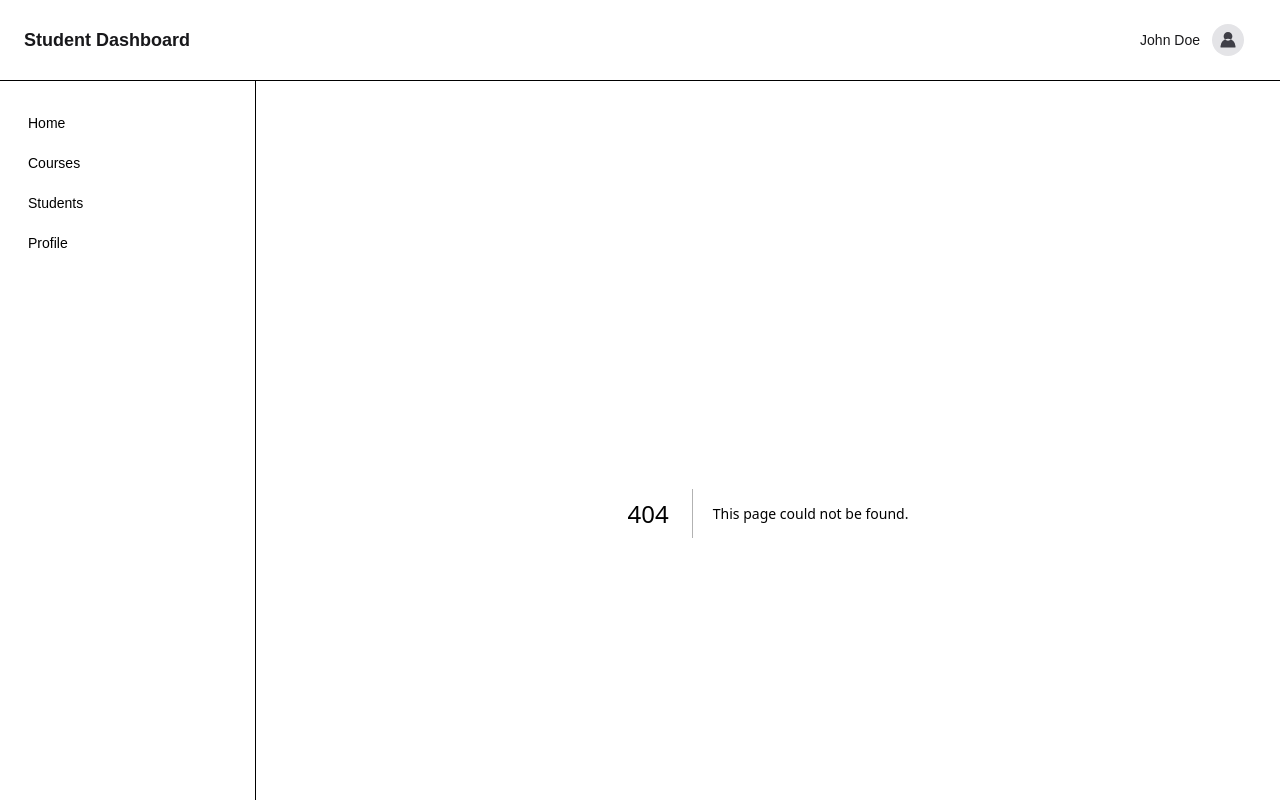
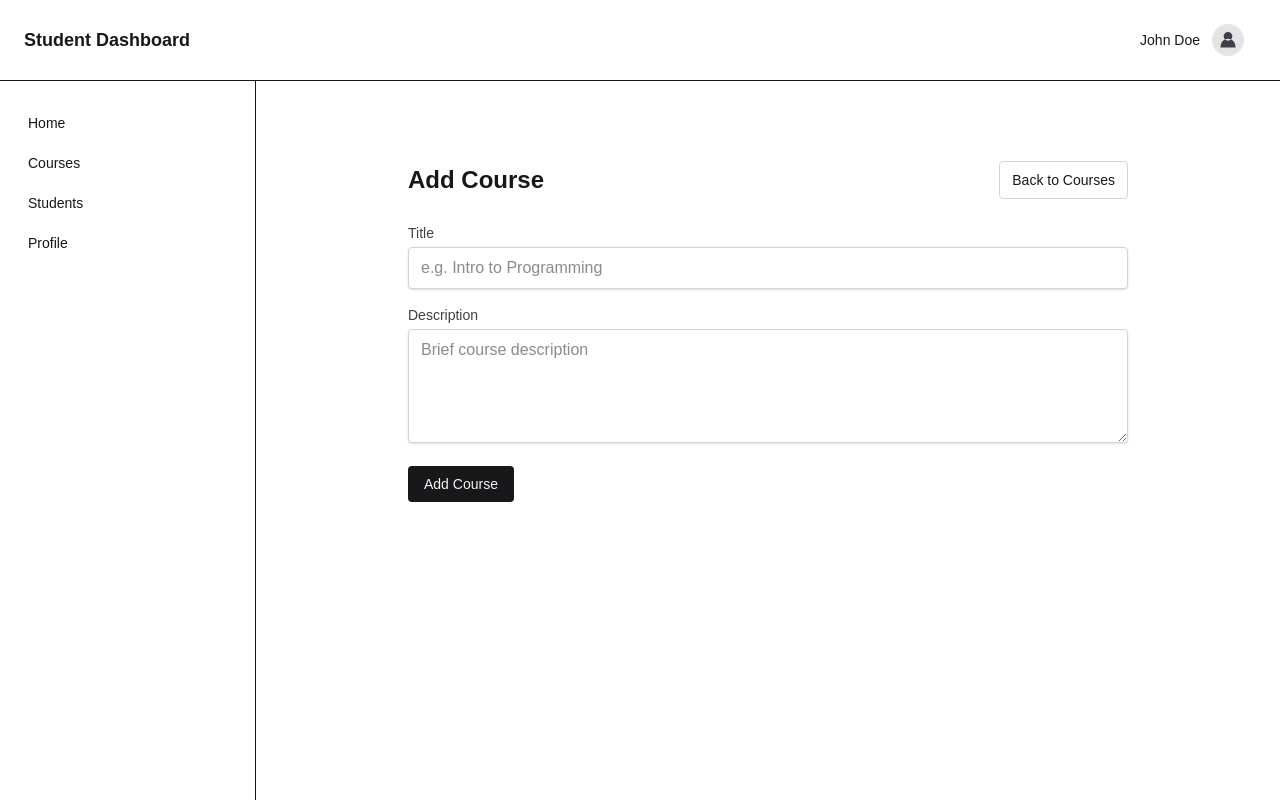
Before and after one commit to InushiKavindi/student-course-dashboard, a Next.js app: page /courses/new in a window 1280 px wide. Before the commit this address had no page. Shown: the top 800 px of the page. Built offline with nearby package versions, Linux system fonts and the light colour scheme.

Commit message:
Add “Add Course” and “Add Student” buttons

```diff
--- /dev/null
+++ b/app/courses/new/page.tsx
@@ -0,0 +1,48 @@
+"use client";
+
+import Link from "next/link";
+import { useState } from "react";
+
+export default function NewCoursePage() {
+  const [title, setTitle] = useState("");
+  const [desc, setDesc] = useState("");
+
+  function handleSubmit(e: React.FormEvent) {
+    e.preventDefault();
+    alert(`Course added: ${title || "(no title)"}`);
+  }
+
+  return (
+    <main className="mx-auto max-w-3xl px-4 py-12 sm:px-6">
+      <div className="mb-6 flex items-center justify-between">
+        <h1 className="text-2xl font-semibold text-zinc-900 dark:text-zinc-50">Add Course</h1>
+        <Link href="/courses" className="rounded border border-zinc-300 px-3 py-2 text-sm hover:bg-zinc-100 dark:border-zinc-700 dark:text-zinc-50 dark:hover:bg-zinc-900">Back to Courses</Link>
+      </div>
+
+      <form onSubmit={handleSubmit} className="space-y-4">
+        <div>
+          <label className="block text-sm font-medium text-zinc-700 dark:text-zinc-200">Title</label>
+          <input
+            type="text"
+            value={title}
+            onChange={(e) => setTitle(e.target.value)}
+            className="mt-1 w-full rounded border border-zinc-300 bg-white px-3 py-2 text-zinc-900 shadow-sm focus:outline-none focus:ring-2 focus:ring-zinc-400 dark:border-zinc-700 dark:bg-zinc-900 dark:text-zinc-50 dark:placeholder-zinc-400"
+            placeholder="e.g. Intro to Programming"
+            required
+          />
+        </div>
+        <div>
+          <label className="block text-sm font-medium text-zinc-700 dark:text-zinc-200">Description</label>
+          <textarea
+            value={desc}
+            onChange={(e) => setDesc(e.target.value)}
+            className="mt-1 w-full rounded border border-zinc-300 bg-white px-3 py-2 text-zinc-900 shadow-sm focus:outline-none focus:ring-2 focus:ring-zinc-400 dark:border-zinc-700 dark:bg-zinc-900 dark:text-zinc-50 dark:placeholder-zinc-400"
+            rows={4}
+            placeholder="Brief course description"
+          />
+        </div>
+        <button type="submit" className="inline-flex items-center rounded bg-zinc-900 px-4 py-2 text-sm font-medium text-zinc-100 hover:bg-zinc-800 dark:bg-zinc-700 dark:hover:bg-zinc-600">Add Course</button>
+      </form>
+    </main>
+  );
+}
--- a/app/courses/page.tsx
+++ b/app/courses/page.tsx
@@ -3,6 +3,7 @@
 import { useMemo, useState } from "react";
 import CourseCard from "../components/CourseCard";
 import SearchBar from "../components/SearchBar";
+import Link from "next/link";
 
 export default function CoursesPage() {
   const sampleCourses = [
@@ -26,6 +27,7 @@ export default function CoursesPage() {
       <main className="mx-auto max-w-6xl px-4 py-12 sm:px-6">
         <div className="flex flex-col gap-3 sm:flex-row sm:items-center sm:justify-between">
           <h1 className="text-2xl font-semibold text-zinc-900 dark:text-zinc-50">Courses</h1>
+          <div className="flex w-full items-center gap-2 sm:w-auto">
             <SearchBar
               className="w-full sm:w-80"
               placeholder="Search courses..."
@@ -33,6 +35,10 @@ export default function CoursesPage() {
               onChange={setQuery}
               onFilterClick={() => alert("Filters coming soon")}
             />
+            <Link href="/courses/new" className="inline-flex shrink-0 items-center rounded bg-zinc-900 px-3 py-2 text-sm font-medium text-zinc-100 hover:bg-zinc-800 dark:bg-zinc-700 dark:text-zinc-50 dark:hover:bg-zinc-600">
+              Add Course
+            </Link>
+          </div>
         </div>
         <p className="mt-2 text-zinc-600 dark:text-zinc-400">Browse available courses below.</p>
 
--- /dev/null
+++ b/app/students/new/page.tsx
@@ -0,0 +1,49 @@
+"use client";
+
+import Link from "next/link";
+import { useState } from "react";
+
+export default function NewStudentPage() {
+  const [name, setName] = useState("");
+  const [email, setEmail] = useState("");
+
+  function handleSubmit(e: React.FormEvent) {
+    e.preventDefault();
+    alert(`Student added: ${name || "(no name)"}`);
+  }
+
+  return (
+    <main className="mx-auto max-w-3xl px-4 py-12 sm:px-6">
+      <div className="mb-6 flex items-center justify-between">
+        <h1 className="text-2xl font-semibold text-zinc-900 dark:text-zinc-50">Add Student</h1>
+        <Link href="/students" className="rounded border border-zinc-300 px-3 py-2 text-sm hover:bg-zinc-100 dark:border-zinc-700 dark:text-zinc-50 dark:hover:bg-zinc-900">Back to Students</Link>
+      </div>
+
+      <form onSubmit={handleSubmit} className="space-y-4">
+        <div>
+          <label className="block text-sm font-medium text-zinc-700 dark:text-zinc-200">Name</label>
+          <input
+            type="text"
+            value={name}
+            onChange={(e) => setName(e.target.value)}
+            className="mt-1 w-full rounded border border-zinc-300 bg-white px-3 py-2 text-zinc-900 shadow-sm focus:outline-none focus:ring-2 focus:ring-zinc-400 dark:border-zinc-700 dark:bg-zinc-900 dark:text-zinc-50 dark:placeholder-zinc-400"
+            placeholder="e.g. Alice Johnson"
+            required
+          />
+        </div>
+        <div>
+          <label className="block text-sm font-medium text-zinc-700 dark:text-zinc-200">Email</label>
+          <input
+            type="email"
+            value={email}
+            onChange={(e) => setEmail(e.target.value)}
+            className="mt-1 w-full rounded border border-zinc-300 bg-white px-3 py-2 text-zinc-900 shadow-sm focus:outline-none focus:ring-2 focus:ring-zinc-400 dark:border-zinc-700 dark:bg-zinc-900 dark:text-zinc-50 dark:placeholder-zinc-400"
+            placeholder="e.g. alice@example.com"
+            required
+          />
+        </div>
+        <button type="submit" className="inline-flex items-center rounded bg-zinc-900 px-4 py-2 text-sm font-medium text-zinc-100 hover:bg-zinc-800 dark:bg-zinc-700 dark:hover:bg-zinc-600">Add Student</button>
+      </form>
+    </main>
+  );
+}
--- a/app/students/page.tsx
+++ b/app/students/page.tsx
@@ -3,6 +3,7 @@
 import { useMemo, useState } from "react";
 import StudentTable from "../components/StudentTable";
 import SearchBar from "../components/SearchBar";
+import Link from "next/link";
 
 export default function StudentsPage() {
   const students = [
@@ -26,6 +27,7 @@ export default function StudentsPage() {
       <main className="mx-auto max-w-6xl px-4 py-12 sm:px-6">
         <div className="flex flex-col gap-3 sm:flex-row sm:items-center sm:justify-between">
           <h1 className="text-2xl font-semibold text-zinc-900 dark:text-zinc-50">Students</h1>
+          <div className="flex w-full items-center gap-2 sm:w-auto">
             <SearchBar
               className="w-full sm:w-80"
               placeholder="Search students..."
@@ -33,6 +35,10 @@ export default function StudentsPage() {
               onChange={setQuery}
               onFilterClick={() => alert("Filters coming soon")}
             />
+            <Link href="/students/new" className="inline-flex shrink-0 items-center rounded bg-zinc-900 px-3 py-2 text-sm font-medium text-zinc-100 hover:bg-zinc-800 dark:bg-zinc-700 dark:text-zinc-50 dark:hover:bg-zinc-600">
+              Add Student
+            </Link>
+          </div>
         </div>
         <p className="mt-2 text-zinc-600 dark:text-zinc-400">List of enrolled students.</p>
 
```
Lines whose indentation alone changed are shown as unchanged.
